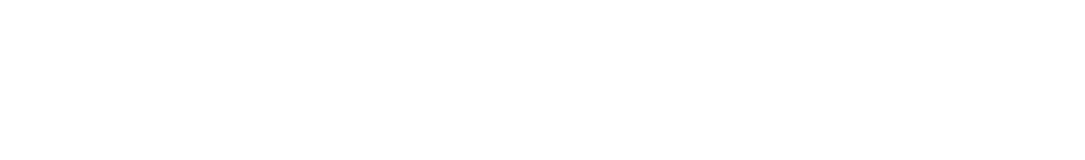
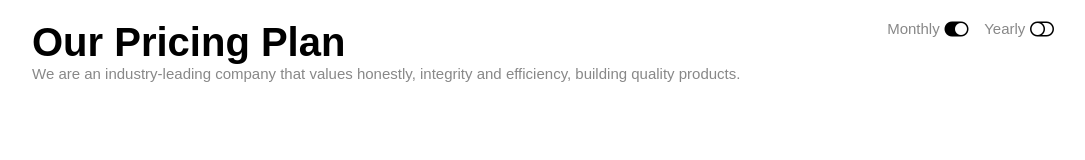
Before and after one commit to Michele-Brignola/htmlcss-pricing-plan, a plain HTML site: page index.html in a window 1280 px wide. Shown: the whole page, without its empty margins (58-1143 px from the left). Drawn offline with nearby package versions, Linux system fonts and the light colour scheme.

Commit message:
add header section

```diff
--- a/css/style.css
+++ b/css/style.css
@@ -1,5 +1,9 @@
 :root {
-  --text-color: #ffffff;
+  --primary-text-color: #000000;
+  --secondary-text-color: #888888;
+  --tertiary-text-color: #ffffff;
+
+  --primary-page-color: #6500ff;
 }
 
 /* RESET */
@@ -7,6 +11,8 @@
   margin: 0;
   padding: 0;
   box-sizing: border-box;
+
+  font-family: sans-serif;
 }
 
 img {
@@ -22,3 +28,42 @@ a {
   color: inherit;
   text-decoration: none;
 }
+
+#wrapper {
+  display: flex;
+  flex-direction: column;
+}
+
+.container {
+  width: 1100px;
+  margin: 0 auto;
+  display: flex;
+  justify-content: space-between;
+  flex-wrap: wrap;
+}
+
+/* Header Section */
+#header-section {
+  margin: 20px;
+}
+
+#header-section h1 {
+  font-size: 40px;
+  color: var(--primary-text-color);
+}
+
+#header-section span {
+  position: relative;
+  font-size: 15px;
+  color: var(--secondary-text-color);
+}
+
+.type span {
+  margin-left: 40px;
+}
+
+.type i {
+  position: absolute;
+  transform: translate(20%, -4px);
+  font-size: 24px;
+}
--- a/index.html
+++ b/index.html
@@ -1,9 +1,9 @@
 <!DOCTYPE html>
-<html lang="it">
+<html lang="en">
   <head>
     <meta charset="UTF-8" />
     <meta name="author" content="Michele Brignola" />
-    <meta name="description" content="" />
+    <meta name="description" content="Esercizio 8 - htmlcss-pricing-plan" />
     <meta name="viewport" content="width=device-width, initial-scale=1.0" />
     <title>Document</title>
 
@@ -15,5 +15,30 @@
     <!-- CSS -->
     <link rel="stylesheet" href="./css/style.css" />
   </head>
-  <body></body>
+  <body>
+    <div id="wrapper">
+      <!-- Header Section -->
+      <section id="header-section">
+        <div class="container">
+          <div>
+            <h1>Our Pricing Plan</h1>
+            <span>
+              We are an industry-leading company that values honestly, integrity
+              and efficiency, building quality products.
+            </span>
+          </div>
+          <div class="type">
+            <span>Monthly</span><i class="bi bi-toggle-on"></i>
+            <span>Yearly</span><i class="bi bi-toggle-off"></i>
+          </div>
+          <div></div>
+        </div>
+      </section>
+
+      <!-- Card Section -->
+      <section id="card-section">
+        <div class="container"></div>
+      </section>
+    </div>
+  </body>
 </html>
```
